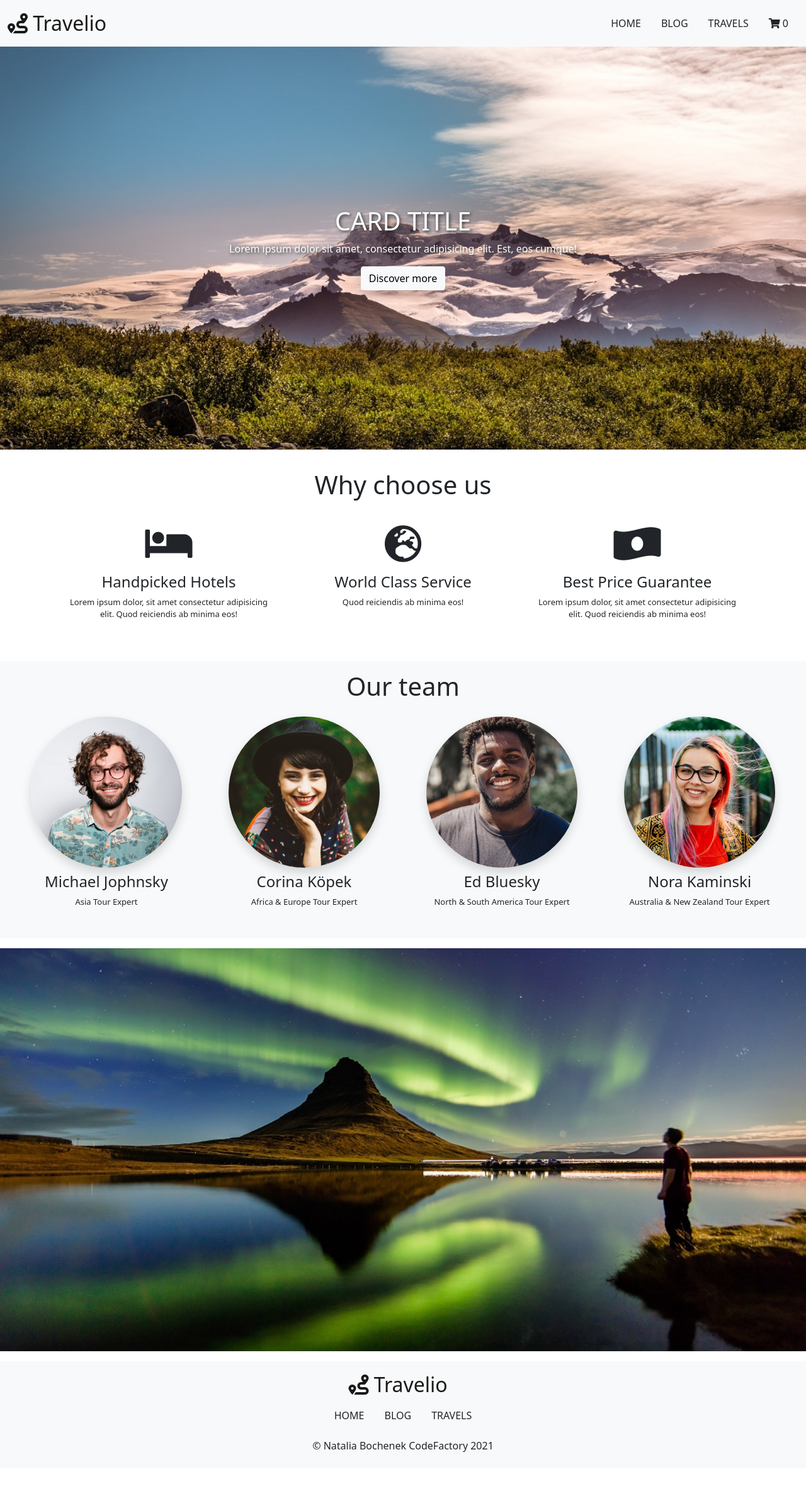
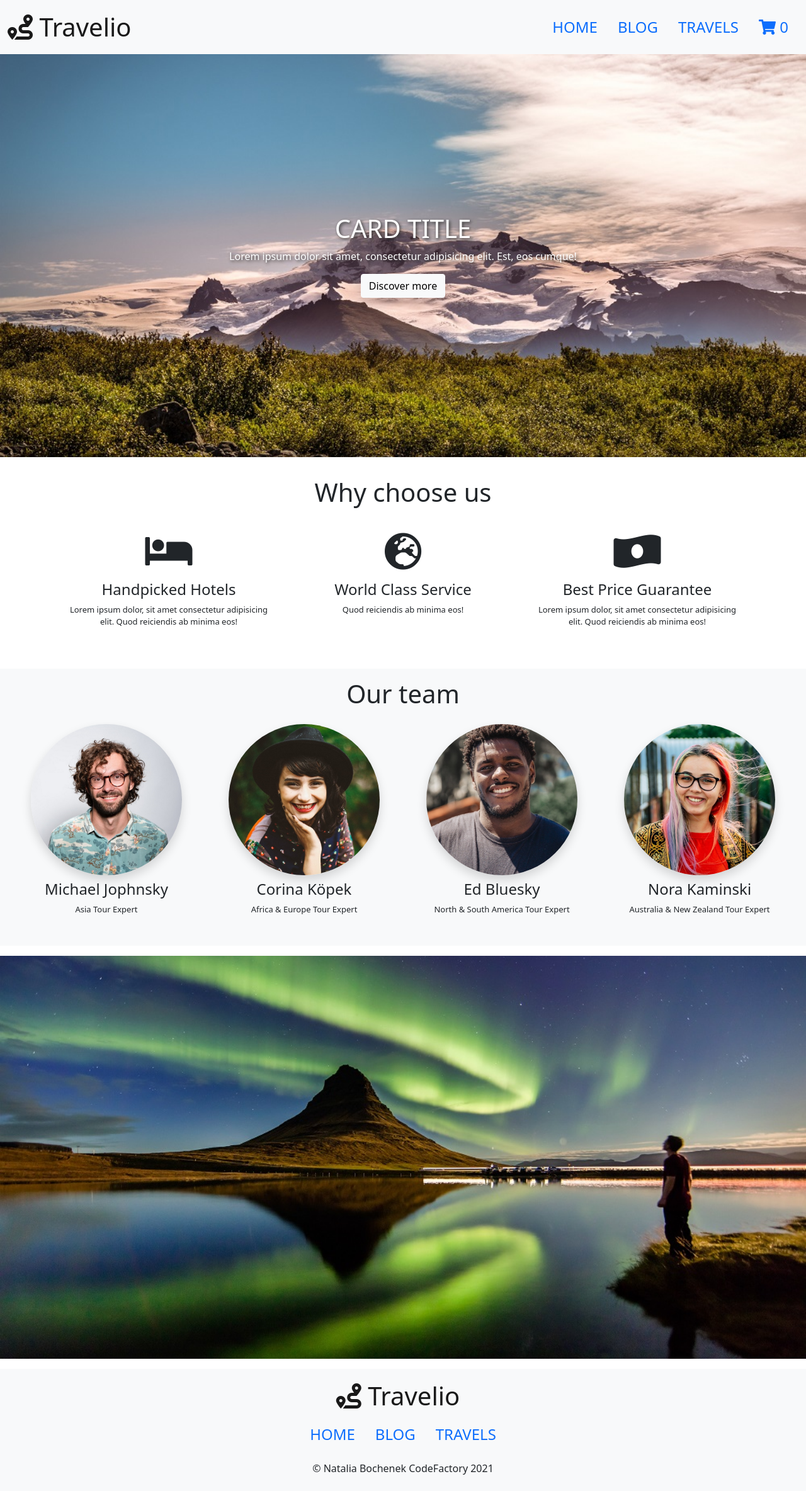
Before and after one commit to nat-oku/FE21-CR6-Natalia, an Angular app in the folder TravelAgency/: page / in a window 1280 px wide. Shown: the whole page at 63% size. Before the commit the page ends 2332 px from the top, so only its background shows below. Built offline with nearby package versions, Linux system fonts and the light colour scheme.

Commit message:
changing font size & color

```diff
--- a/TravelAgency/src/app/footer/footer.component.html
+++ b/TravelAgency/src/app/footer/footer.component.html
@@ -1,20 +1,20 @@
 <!-- add layout for the navbar visible on all sites -->
 <nav class="navbar navbar-light bg-light">
   <div class="d-flex flex-column align-items-center w-100">
-    <a class="navbar-brand fs-2" routerLink="/"><i class="fas fa-route"></i> Travelio</a>
+    <a class="navbar-brand fs-1 text-gold fw-light" routerLink="/"><i class="text-gold fas fa-route"></i><span class="text-gold fw-light"> Travelio</span></a>
     <ul class="nav text-uppercase flex-row">
       <li class="nav-item">
-        <a class="nav-link text-dark" routerLink="/">Home</a>
+        <a class="nav-link fs-4" routerLink="/"><span class="text-gold fw-light">Home</span></a>
       </li>
       <li class="nav-item">
-        <a class="nav-link text-dark" routerLink="blog">Blog</a>
+        <a class="nav-link fs-4" routerLink="blog"><span class="text-gold fw-light">Blog</span></a>
       </li>
       <li class="nav-item">
-        <a class="nav-link text-dark" routerLink="travels">Travels</a>
+        <a class="nav-link fs-4" routerLink="travels"><span class="text-gold fw-light">Travels</span></a>
       </li>
     </ul>
     <div class="w-100 footerCopyrights d-flex justify-content-center align-items-end">
-      <p class="fs-6 pt-3 textColor-1 text-center">&#169; Natalia Bochenek CodeFactory 2021</p>
+      <p class="fs-6 pt-3 text-gold fw-light">&#169; Natalia Bochenek CodeFactory 2021</p>
     </div>
   </div>
 </nav>
--- a/TravelAgency/src/app/navbar/navbar.component.html
+++ b/TravelAgency/src/app/navbar/navbar.component.html
@@ -1,19 +1,19 @@
 <!-- add layout for the navbar visible on all sites -->
-<nav class="navbar navbar-light bg-light">
+<nav class="navbar navbar-light bg-light shadow-sm">
   <div class="container-fluid">
-    <a class="navbar-brand fs-2" routerLink="/"><i class="fas fa-route"></i> Travelio</a>
+    <a class="navbar-brand fs-1 text-gold fw-light" routerLink="/"><i class="text-gold fas fa-route"></i><span class="text-gold fw-light"> Travelio</span></a>
     <ul class="nav justify-content-center text-uppercase">
       <li class="nav-item">
-        <a class="nav-link text-dark" routerLink="/">Home</a>
+        <a class="nav-link fs-4" routerLink="/"><span class="text-gold fw-light">Home</span></a>
       </li>
       <li class="nav-item">
-        <a class="nav-link text-dark" routerLink="blog">Blog</a>
+        <a class="nav-link fs-4" routerLink="blog"><span class="text-gold fw-light">Blog</span></a>
       </li>
       <li class="nav-item">
-        <a class="nav-link text-dark" routerLink="travels">Travels</a>
+        <a class="nav-link fs-4" routerLink="travels"><span class="text-gold fw-light">Travels</span></a>
       </li>
       <li class="nav-item">
-        <a class="nav-link text-dark" routerLink="cart"><i class="fas fa-shopping-cart"></i> {{cartLength}}</a> <!-- instead of "cart" the amount of items will be inserted -->
+        <a class="nav-link fs-4" routerLink="cart"><i class="text-gold fas fa-shopping-cart"></i><span class="text-gold fw-light"> {{cartLength}}</span></a> <!-- instead of "cart" the amount of items will be inserted -->
       </li>
     </ul>
   </div>
```
